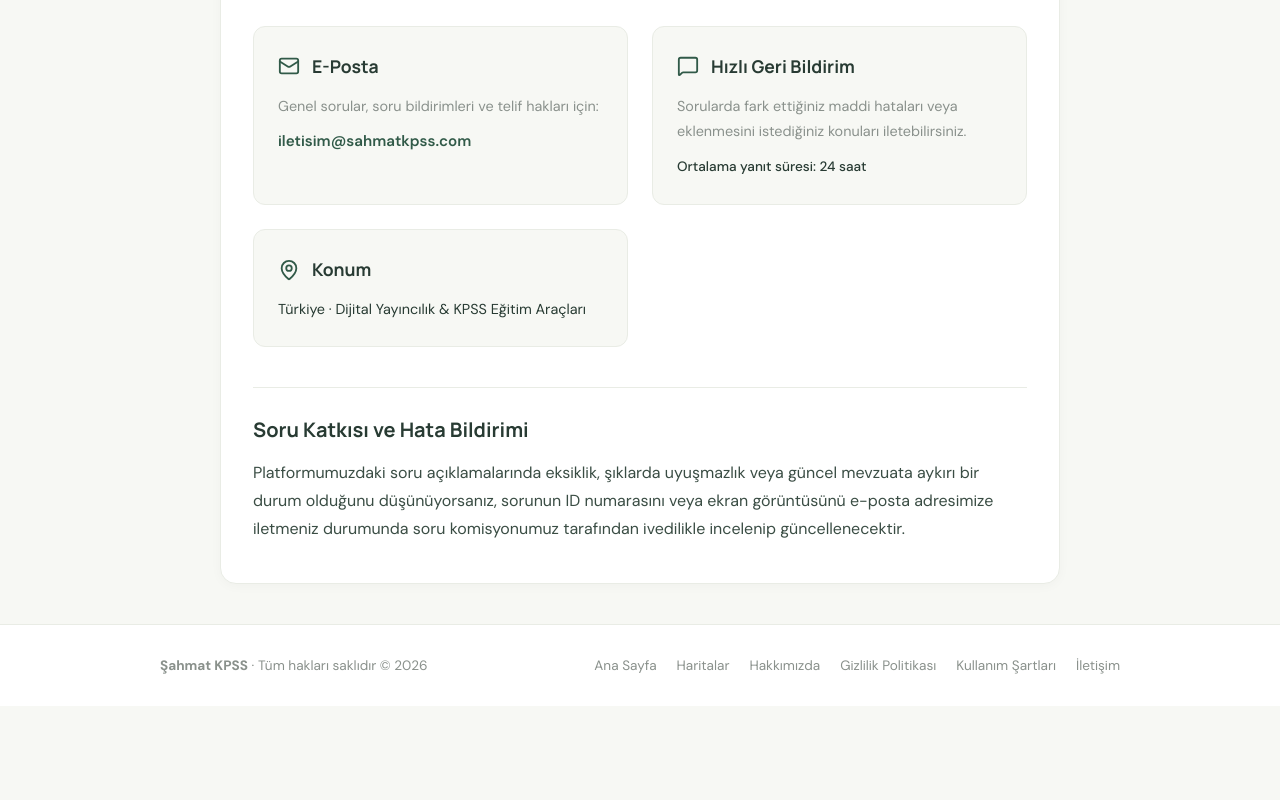
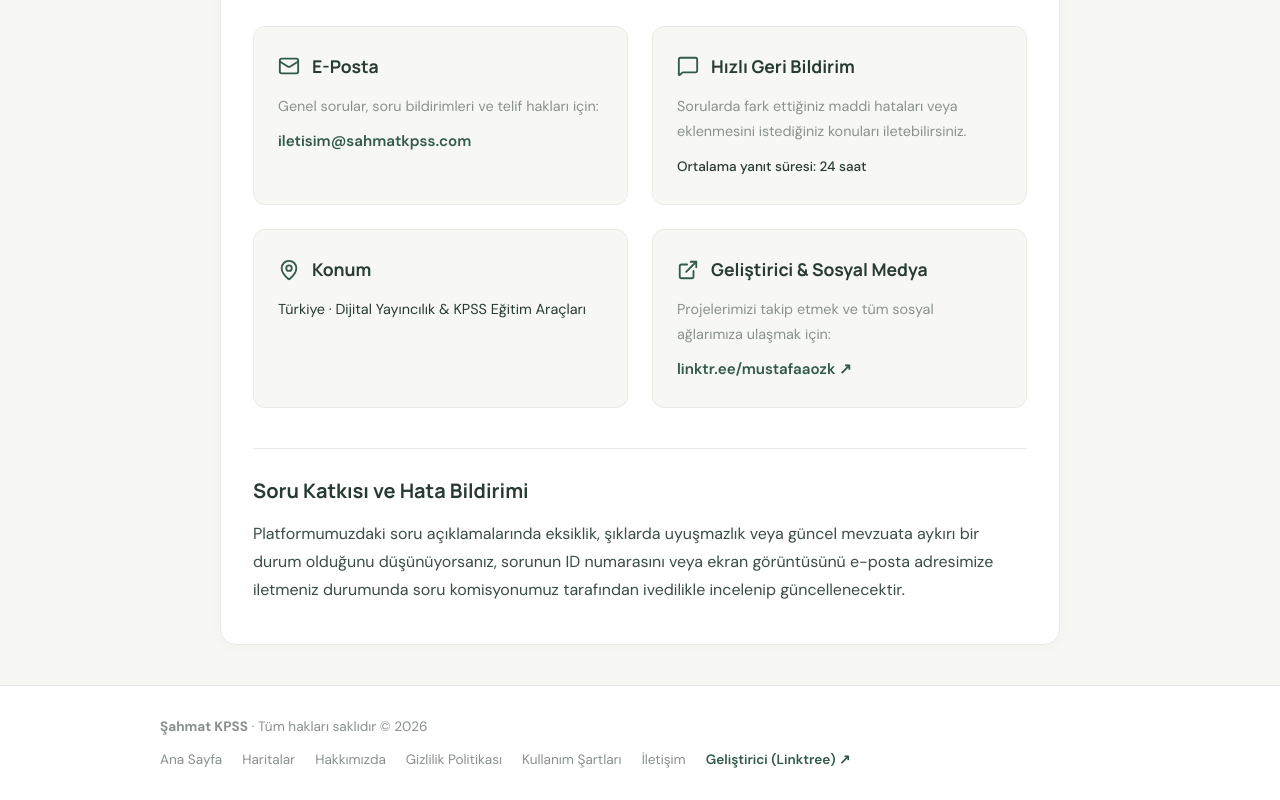
Before and after one commit to nmustafaozkaya/kpss_web, a Next.js app: page /iletisim in a window 1280 px wide. Shown: the part 293-1093 px from the top of the page. Before the commit the page ends 999 px from the top, so only its background shows below. Built offline with nearby package versions, Linux system fonts and the light colour scheme.

Commit message:
feat: add Linktree profile link to contact page and footers

```diff
--- a/src/app/iletisim/page.tsx
+++ b/src/app/iletisim/page.tsx
@@ -1,6 +1,6 @@
 import type { Metadata } from "next";
 import PageLayout from "@/components/PageLayout";
-import { Mail, MessageSquare, MapPin } from "lucide-react";
+import { Mail, MessageSquare, MapPin, ExternalLink } from "lucide-react";
 
 export const metadata: Metadata = {
   title: "İletişim & Geri Bildirim",
@@ -52,6 +52,24 @@ export default function IletisimPage() {
             Türkiye · Dijital Yayıncılık & KPSS Eğitim Araçları
           </p>
         </div>
+
+        <div style={{ padding: "1.5rem", borderRadius: "12px", background: "var(--background)", border: "1px solid var(--line)" }}>
+          <div style={{ display: "flex", alignItems: "center", gap: "0.75rem", marginBottom: "0.75rem", color: "var(--green)" }}>
+            <ExternalLink size={22} />
+            <h3 style={{ fontSize: "1.1rem", fontWeight: 700, margin: 0, color: "var(--ink)" }}>Geliştirici & Sosyal Medya</h3>
+          </div>
+          <p style={{ margin: "0 0 0.5rem 0", fontSize: "0.9rem", color: "var(--muted)" }}>
+            Projelerimizi takip etmek ve tüm sosyal ağlarımıza ulaşmak için:
+          </p>
+          <a
+            href="https://linktr.ee/mustafaaozk"
+            target="_blank"
+            rel="noopener noreferrer"
+            style={{ fontWeight: 600, color: "var(--green)", textDecoration: "none", fontSize: "0.95rem" }}
+          >
+            linktr.ee/mustafaaozk ↗
+          </a>
+        </div>
       </div>
 
       <section style={{ borderTop: "1px solid var(--line)", paddingTop: "1.5rem" }}>
--- a/src/components/KpssApp.tsx
+++ b/src/components/KpssApp.tsx
@@ -1590,6 +1590,8 @@ export default function KpssApp({
               <Link href="/kullanim-sartlari" style={{ color: "inherit", textDecoration: "none" }}>Kullanım Şartları</Link>
               <span className="footer-dot">·</span>
               <Link href="/iletisim" style={{ color: "inherit", textDecoration: "none" }}>İletişim</Link>
+              <span className="footer-dot">·</span>
+              <a href="https://linktr.ee/mustafaaozk" target="_blank" rel="noopener noreferrer" style={{ color: "var(--gold)", textDecoration: "none", fontWeight: 600 }}>Geliştirici ↗</a>
             </div>
           </footer>
         </main>
--- a/src/components/PageLayout.tsx
+++ b/src/components/PageLayout.tsx
@@ -191,6 +191,14 @@ export default function PageLayout({ title, subtitle, children }: PageLayoutProp
             <Link href="/iletisim" style={{ color: "inherit", textDecoration: "none" }}>
               İletişim
             </Link>
+            <a
+              href="https://linktr.ee/mustafaaozk"
+              target="_blank"
+              rel="noopener noreferrer"
+              style={{ color: "var(--green)", textDecoration: "none", fontWeight: 600 }}
+            >
+              Geliştirici (Linktree) ↗
+            </a>
           </div>
         </div>
       </footer>
```
